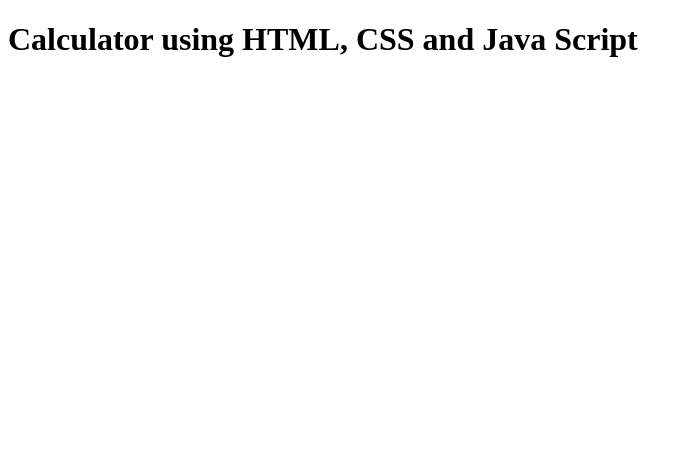
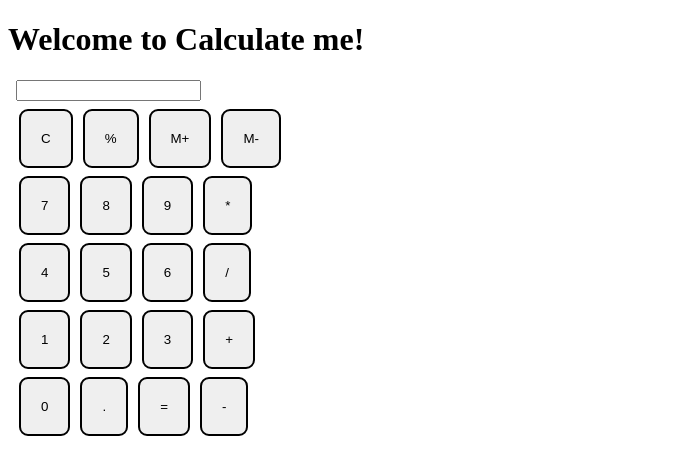
Before and after one commit to HelsinkiAxv/HTML-Calculator, a plain HTML site: page index.htm in a window 1280 px wide. Shown: the whole page, without its empty margins (0-693 px from the left). Drawn offline with Linux system fonts and the light colour scheme.

Commit message:
html file

```diff
--- a/index.htm
+++ b/index.htm
@@ -1,19 +1,52 @@
 <!DOCTYPE html>
-<html lang="en">
+<html>
+
 <head>
-    <meta charset="UTF-8">
-    <meta http-equiv="X-UA-Compatible" content="IE=edge">
-    <meta name="viewport" content="width=device-width, initial-scale=1.0">
-    <link href="style.css" rel="stylesheet" type="text/css" />
-    <link href="utils.css" rel="stylesheet" type="text/css" />
-    <title>Calculator</title>
+  <meta charset="utf-8">
+  <meta name="viewport" content="width=device-width">
+  <title>Calculate me! - A calculator made my me</title>
+  <link href="style.css" rel="stylesheet" type="text/css" />
+  <link href="utils.css" rel="stylesheet" type="text/css" />
 </head>
+
 <body>
-    <h1>Calculator using HTML, CSS and Java Script</h1>
-    <div class="container">
-        <div class="row">
+  <h1 class="text-center">Welcome to Calculate me!</h1>
+  <div class="container flex flex-col items-center mx-auto m-w-20">
+    <div class="row">
+      <input class="input" type="text"/>
+    </div>
+    <div class="row">
+      <button class="button">C</button>
+      <button class="button">%</button>
+      <button class="button">M+</button>
+      <button class="button">M-</button>
+    </div>
+    <div class="row">
+      <button class="button">7</button>
+      <button class="button">8</button>
+      <button class="button">9</button>
+      <button class="button">*</button>
+    </div>
+    <div class="row">
+      <button class="button">4</button>
+      <button class="button">5</button>
+      <button class="button">6</button>
+      <button class="button">/</button>
+    </div>
+    <div class="row">
+      <button class="button">1</button>
+      <button class="button">2</button>
+      <button class="button">3</button>
+      <button class="button">+</button>
+    </div>
+    <div class="row">
+      <button class="button">0</button>
+      <button class="button">.</button>
+      <button class="button">=</button>
+      <button class="button">-</button>
+    </div>
+  </div>
+  <script src="script.js"></script>
+</body>
 
-        </div>
-    </div>
-</body>
 </html>
```
